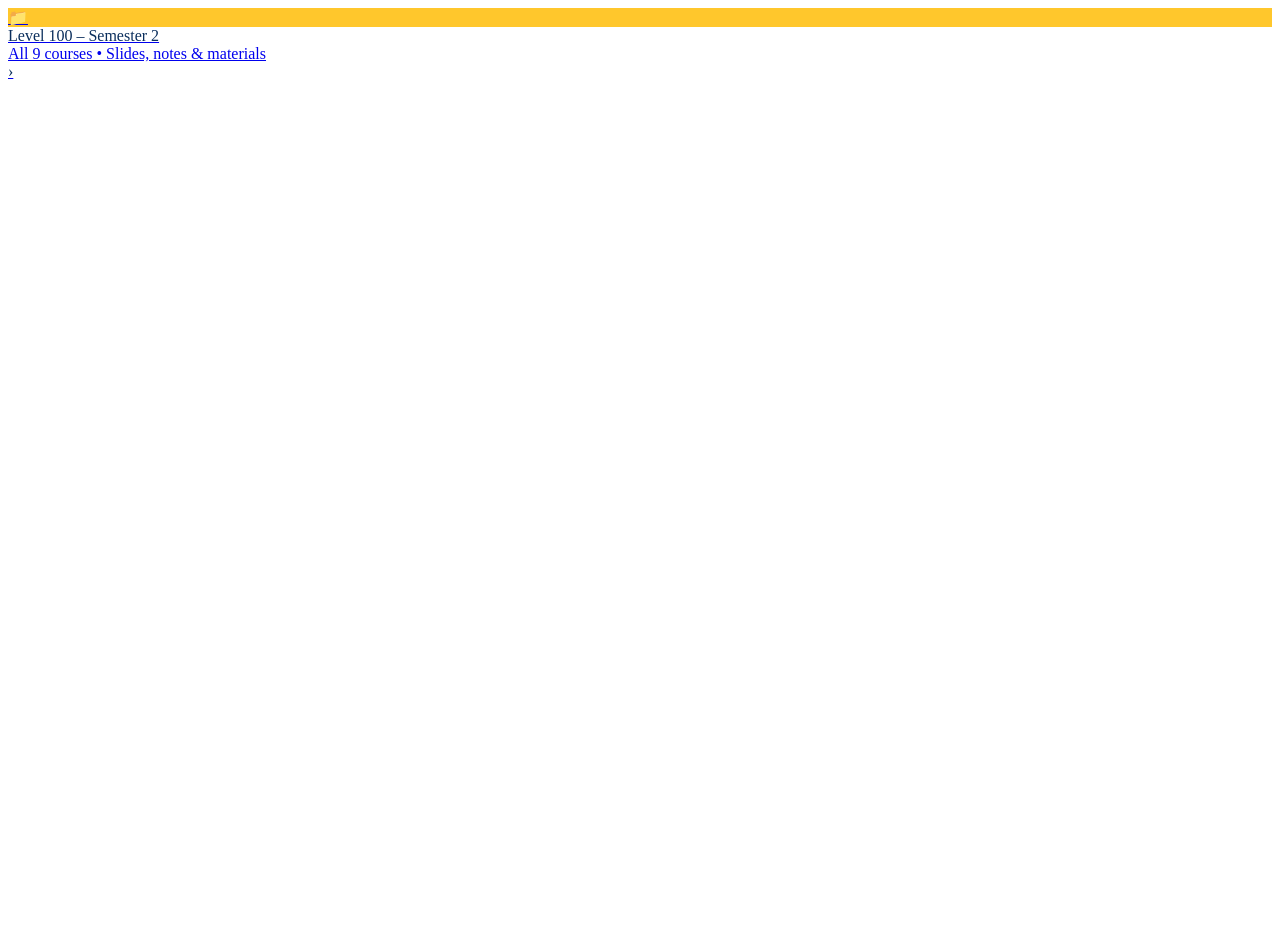
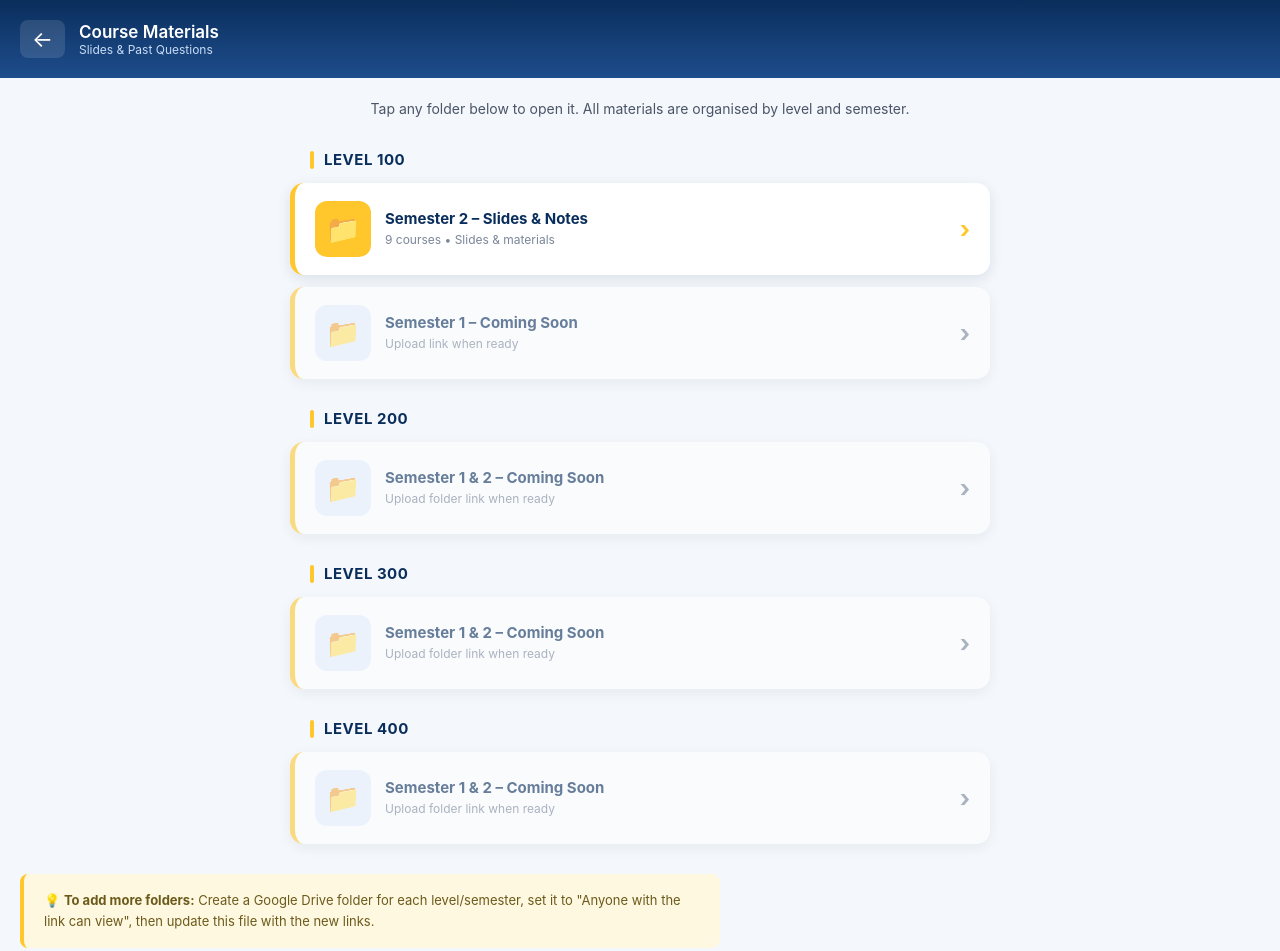
Before and after one commit to johnmensahowusu16-cloud/bsclt-ucc, a plain HTML site: page slides.html in a window 1280 px wide. Before the commit the page ends 800 px from the top, so only its background shows below. Drawn offline with Linux system fonts and the light colour scheme.

Commit message:
Update slides.html

```diff
--- a/slides.html
+++ b/slides.html
@@ -1,10 +1,227 @@
-<div id="slides-y1" class="year-block active">
-  <a class="file-card" href="https://drive.google.com/drive/folders/16ftppw-J_Lqe4luGtUDo_XVD-1YwpAJm" target="_blank" rel="noopener" style="border-left-color: #ffc72c; background: linear-gradient(135deg, #fff8e1, #fff);">
-    <div class="file-icon" style="background: #ffc72c; color: #0a2e5c;">📁</div>
-    <div class="file-info">
-      <div class="file-title" style="color: #0a2e5c;">Level 100 – Semester 2</div>
-      <div class="file-meta">All 9 courses • Slides, notes & materials</div>
+<!DOCTYPE html>
+<html lang="en">
+<head>
+  <meta charset="UTF-8">
+  <meta name="viewport" content="width=device-width, initial-scale=1.0">
+  <title>Course Slides & Past Questions | BSc LT</title>
+  <style>
+    * { margin: 0; padding: 0; box-sizing: border-box; }
+
+    body {
+      font-family: -apple-system, BlinkMacSystemFont, "Segoe UI", Roboto, sans-serif;
+      background: #f4f7fb;
+      color: #1a1a1a;
+      min-height: 100vh;
+      padding-bottom: 40px;
+    }
+
+    header {
+      background: linear-gradient(180deg, #0a2e5c 0%, #1e4d8c 100%);
+      color: #fff;
+      padding: 20px;
+      display: flex;
+      align-items: center;
+      gap: 14px;
+      position: sticky;
+      top: 0;
+      z-index: 10;
+    }
+
+    .back-btn {
+      color: #fff;
+      text-decoration: none;
+      font-size: 22px;
+      padding: 6px 12px;
+      border-radius: 8px;
+      background: rgba(255, 255, 255, 0.12);
+    }
+
+    header h1 { font-size: 17px; font-weight: 600; }
+    header p { font-size: 12px; color: #c9dcf5; }
+
+    .intro {
+      max-width: 700px;
+      margin: 20px auto;
+      padding: 0 20px;
+      text-align: center;
+      font-size: 14px;
+      color: #4a5568;
+      line-height: 1.6;
+    }
+
+    .section-title {
+      max-width: 700px;
+      margin: 30px auto 14px;
+      padding: 0 20px;
+      font-size: 15px;
+      font-weight: 700;
+      color: #0a2e5c;
+      text-transform: uppercase;
+      letter-spacing: 0.5px;
+      display: flex;
+      align-items: center;
+      gap: 10px;
+    }
+
+    .section-title::before {
+      content: '';
+      width: 4px;
+      height: 18px;
+      background: #ffc72c;
+      border-radius: 2px;
+    }
+
+    .folder-card {
+      display: flex;
+      align-items: center;
+      gap: 14px;
+      max-width: 700px;
+      margin: 0 auto 12px;
+      padding: 18px 20px;
+      background: #fff;
+      border-radius: 14px;
+      text-decoration: none;
+      color: #1a1a1a;
+      box-shadow: 0 4px 14px rgba(10, 46, 92, 0.1);
+      border-left: 5px solid #ffc72c;
+      transition: transform 0.2s;
+    }
+
+    .folder-card:active { transform: scale(0.98); }
+
+    .folder-card .icon {
+      width: 56px;
+      height: 56px;
+      border-radius: 12px;
+      background: #ffc72c;
+      color: #0a2e5c;
+      font-size: 28px;
+      display: flex;
+      align-items: center;
+      justify-content: center;
+      flex-shrink: 0;
+    }
+
+    .folder-card .info { flex: 1; min-width: 0; }
+
+    .folder-card .label {
+      font-size: 15px;
+      font-weight: 700;
+      color: #0a2e5c;
+      margin-bottom: 4px;
+    }
+
+    .folder-card .desc {
+      font-size: 12px;
+      color: #7a8699;
+      line-height: 1.4;
+    }
+
+    .folder-card .arrow {
+      color: #ffc72c;
+      font-size: 24px;
+      font-weight: bold;
+    }
+
+    .pad { padding: 0 20px; }
+
+    .note {
+      max-width: 700px;
+      margin: 30px auto 0;
+      padding: 16px 20px;
+      background: #fff8e1;
+      border-left: 4px solid #ffc72c;
+      border-radius: 8px;
+      font-size: 13px;
+      color: #6b5a1a;
+      line-height: 1.6;
+      margin-left: 20px;
+      margin-right: 20px;
+    }
+  </style>
+</head>
+<body>
+
+  <header>
+    <a href="index.html" class="back-btn">←</a>
+    <div>
+      <h1>Course Materials</h1>
+      <p>Slides & Past Questions</p>
     </div>
-    <div class="download-btn" style="color: #0a2e5c;">›</div>
-  </a>
-</div>
+  </header>
+
+  <p class="intro">
+    Tap any folder below to open it. All materials are organised by level and semester.
+  </p>
+
+  <!-- ============ LEVEL 100 ============ -->
+  <h2 class="section-title">Level 100</h2>
+
+  <div class="pad">
+    <a class="folder-card" href="https://drive.google.com/drive/folders/16ftppw-J_Lqe4luGtUDo_XVD-1YwpAJm" target="_blank" rel="noopener">
+      <div class="icon">📁</div>
+      <div class="info">
+        <div class="label">Semester 2 – Slides & Notes</div>
+        <div class="desc">9 courses • Slides & materials</div>
+      </div>
+      <div class="arrow">›</div>
+    </a>
+
+    <a class="folder-card" href="#" target="_blank" rel="noopener" style="opacity: 0.6;">
+      <div class="icon" style="background: #e8f0fb; color: #7a8699;">📁</div>
+      <div class="info">
+        <div class="label">Semester 1 – Coming Soon</div>
+        <div class="desc">Upload link when ready</div>
+      </div>
+      <div class="arrow" style="color: #7a8699;">›</div>
+    </a>
+  </div>
+
+  <!-- ============ LEVEL 200 ============ -->
+  <h2 class="section-title">Level 200</h2>
+
+  <div class="pad">
+    <a class="folder-card" href="#" target="_blank" rel="noopener" style="opacity: 0.6;">
+      <div class="icon" style="background: #e8f0fb; color: #7a8699;">📁</div>
+      <div class="info">
+        <div class="label">Semester 1 & 2 – Coming Soon</div>
+        <div class="desc">Upload folder link when ready</div>
+      </div>
+      <div class="arrow" style="color: #7a8699;">›</div>
+    </a>
+  </div>
+
+  <!-- ============ LEVEL 300 ============ -->
+  <h2 class="section-title">Level 300</h2>
+
+  <div class="pad">
+    <a class="folder-card" href="#" target="_blank" rel="noopener" style="opacity: 0.6;">
+      <div class="icon" style="background: #e8f0fb; color: #7a8699;">📁</div>
+      <div class="info">
+        <div class="label">Semester 1 & 2 – Coming Soon</div>
+        <div class="desc">Upload folder link when ready</div>
+      </div>
+      <div class="arrow" style="color: #7a8699;">›</div>
+    </a>
+  </div>
+
+  <!-- ============ LEVEL 400 ============ -->
+  <h2 class="section-title">Level 400</h2>
+
+  <div class="pad">
+    <a class="folder-card" href="#" target="_blank" rel="noopener" style="opacity: 0.6;">
+      <div class="icon" style="background: #e8f0fb; color: #7a8699;">📁</div>
+      <div class="info">
+        <div class="label">Semester 1 & 2 – Coming Soon</div>
+        <div class="desc">Upload folder link when ready</div>
+      </div>
+      <div class="arrow" style="color: #7a8699;">›</div>
+    </a>
+  </div>
+
+  <div class="note">
+    💡 <strong>To add more folders:</strong> Create a Google Drive folder for each level/semester, set it to "Anyone with the link can view", then update this file with the new links.
+  </div>
+
+</body>
+  </html>
```
